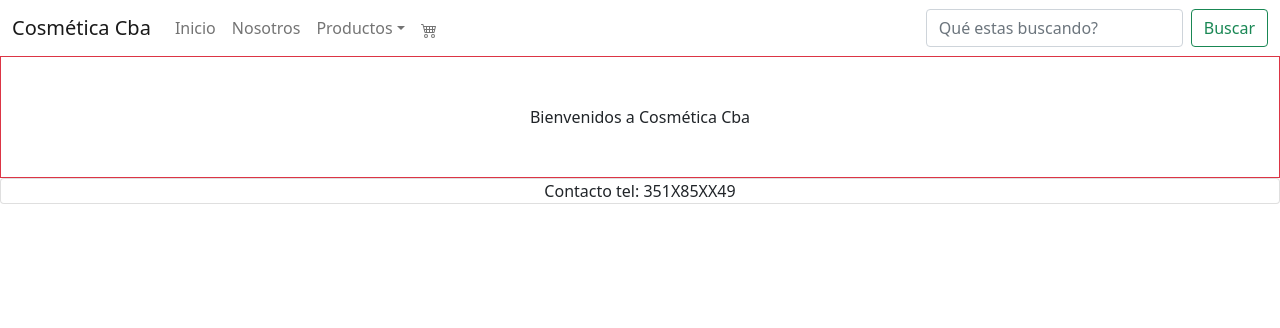
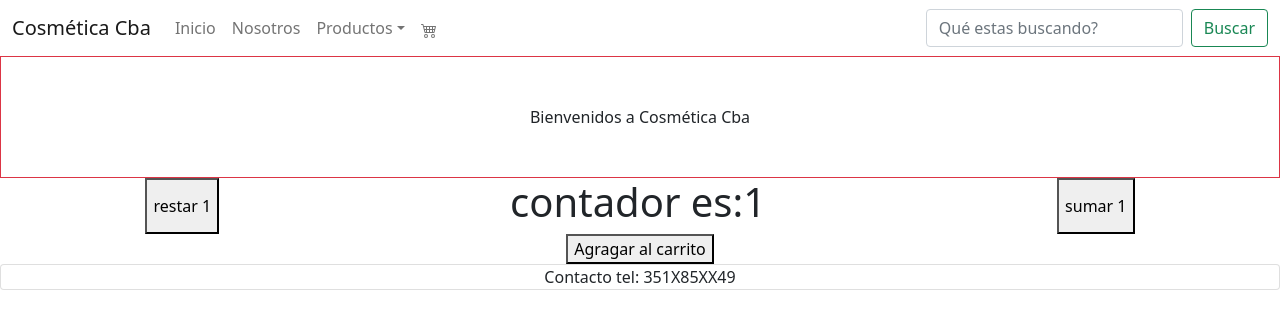
Before and after one commit to sofigomezandurno/proyecto-react, a React (Create React App) app: page /Item in a window 1280 px wide. Shown: the top 328 px of the page. Built offline with nearby package versions, Linux system fonts and the light colour scheme.

Commit message:
Primer contador

```diff
--- a/src/App.js
+++ b/src/App.js
@@ -1,16 +1,18 @@
 
 import './App.css';
-import CustomNavBar from './components/NavBar'
-
+import NavBar from './components/NavBar'
 import ItemListContainer from './components/ItemListContainer'
 import Footer from './components/Footer'
+import ItemCount from './components/ItemCount';
 
 function App() {
   return (
     <div className="App">
-        <CustomNavBar/>
-        <ItemListContainer  regards="Bienvenidos a Cosmética Cba"/>
+        <NavBar/>
+        <ItemListContainer  regards={"Bienvenidos a Cosmética Cba"}/>
+        <ItemCount initial={1} stock={20}/>
         <Footer/>
+
     </div>
   );
 }
--- /dev/null
+++ b/src/components/ItemCount.jsx
@@ -0,0 +1,46 @@
+import React, {useState} from 'react'
+import LifeCicle from './LifeCicle';
+
+export const ItemCount = ({stock, initial}) => {
+
+    const [contador, setContador]= useState(initial);
+    const [stockAux, setStockAux]= useState(stock);
+    /* const [ciclo, setCicle]= useState(true); */
+
+    const onAdd = () => {
+        setStockAux(stockAux-contador);
+        setContador(0);
+    }
+
+
+    const sumar = () => {
+        if(contador < stockAux) {
+        setContador(contador + 1)}
+    }
+    const restar = () => {
+        if(contador > 0) {
+        setContador(contador - 1)
+        }
+    }
+
+    return (
+    <div>
+        <div style={{display:"flex", flexDirection:"column"}}>
+            <div style={{display:"flex", justifyContent:"space-around"}}>
+            <button onClick={restar}>restar 1</button>
+            <h1>contador es:{contador}</h1>
+            <button onClick={sumar}>sumar 1</button>
+            </div>
+            <div>
+            <button onClick={onAdd}>Agragar al carrito</button>
+            </div>
+        </div>
+
+        {/* <div>
+            <LifeCicle/>
+        </div> */}
+    </div>
+    )
+}
+
+export default ItemCount
--- a/src/components/ItemListContainer.jsx
+++ b/src/components/ItemListContainer.jsx
@@ -2,9 +2,10 @@ import React from "react";
 import {} from 'react-bootstrap';
 
 
-const ItemListContainer = (props) => {
+const ItemListContainer = ({regards}) => {
     return (
-            <div className="border border-danger p-5"> {props.regards}</div>
+            <div className="border border-danger p-5"> {regards}
+            </div>
         )
 };
 
--- /dev/null
+++ b/src/components/LifeCicle.jsx
@@ -0,0 +1,25 @@
+import React, {useState, useEffect} from 'react'
+
+function LifeCicle() {
+
+    const [cambios, setCambios] = useState("Ciclo")
+
+    console.log ("El componente se inicio");
+
+    useEffect(() =>{
+        console.log("El componente esta listo")
+
+        return () =>{
+            console.log("El componente murio")
+        }
+    }, [cambios])
+
+    return (
+    <div>
+        <h1 style={{margin:"100px 0"}}>{cambios}</h1>
+        <button onClick={()=> setCambios("Cambio")}>Cambio</button>
+    </div>
+        )
+}
+
+export default LifeCicle
--- a/src/components/NavBar.jsx
+++ b/src/components/NavBar.jsx
@@ -3,7 +3,7 @@ import CarWidget from './CarWidget';
 import { Navbar, Nav, NavDropdown, Form, FormControl, Button, Container } from 'react-bootstrap';
 
 
-const CustomNavBar = () => {
+const NavBar = () => {
     return (
         <Navbar>
             <Container fluid>
@@ -34,4 +34,4 @@ const CustomNavBar = () => {
     )
 };
 
-export default CustomNavBar;
+export default NavBar;
```
Also changed, not shown: src/components/Promises.jsx (added, +38 -0 lines).
